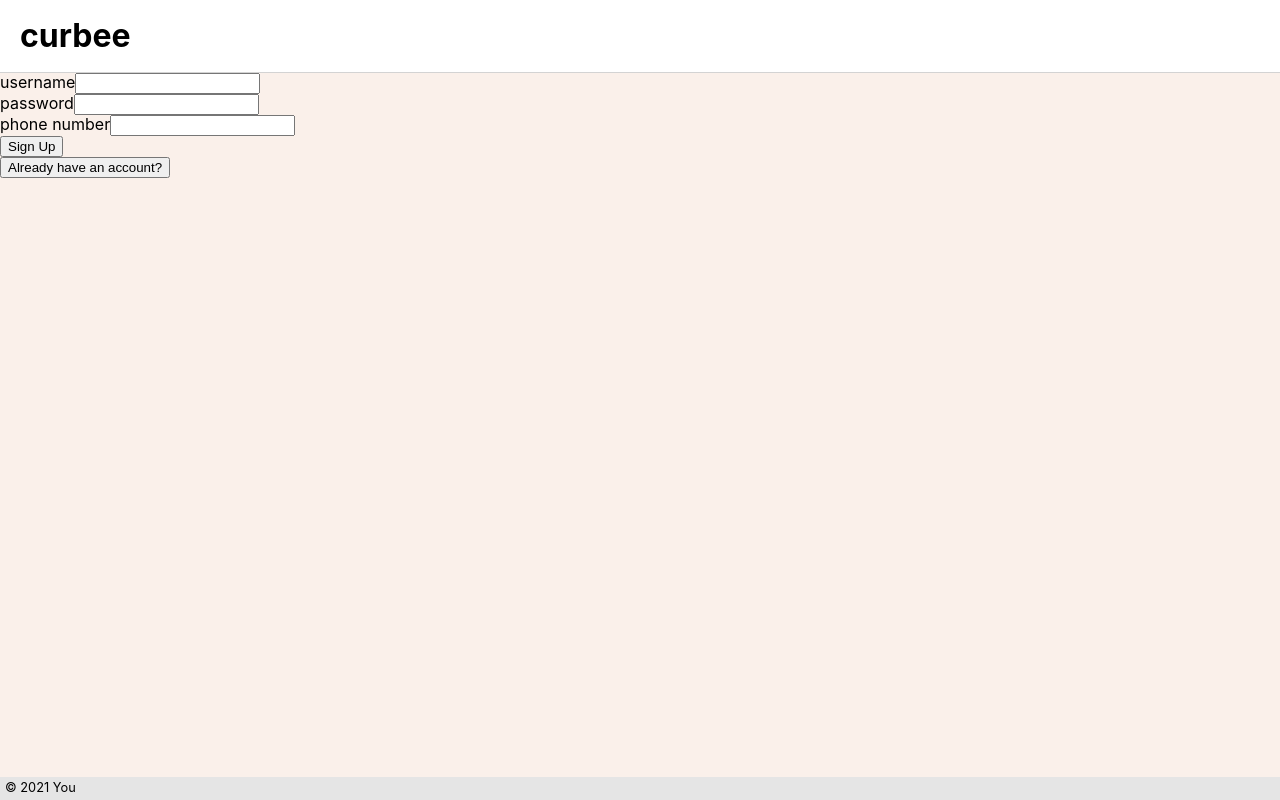
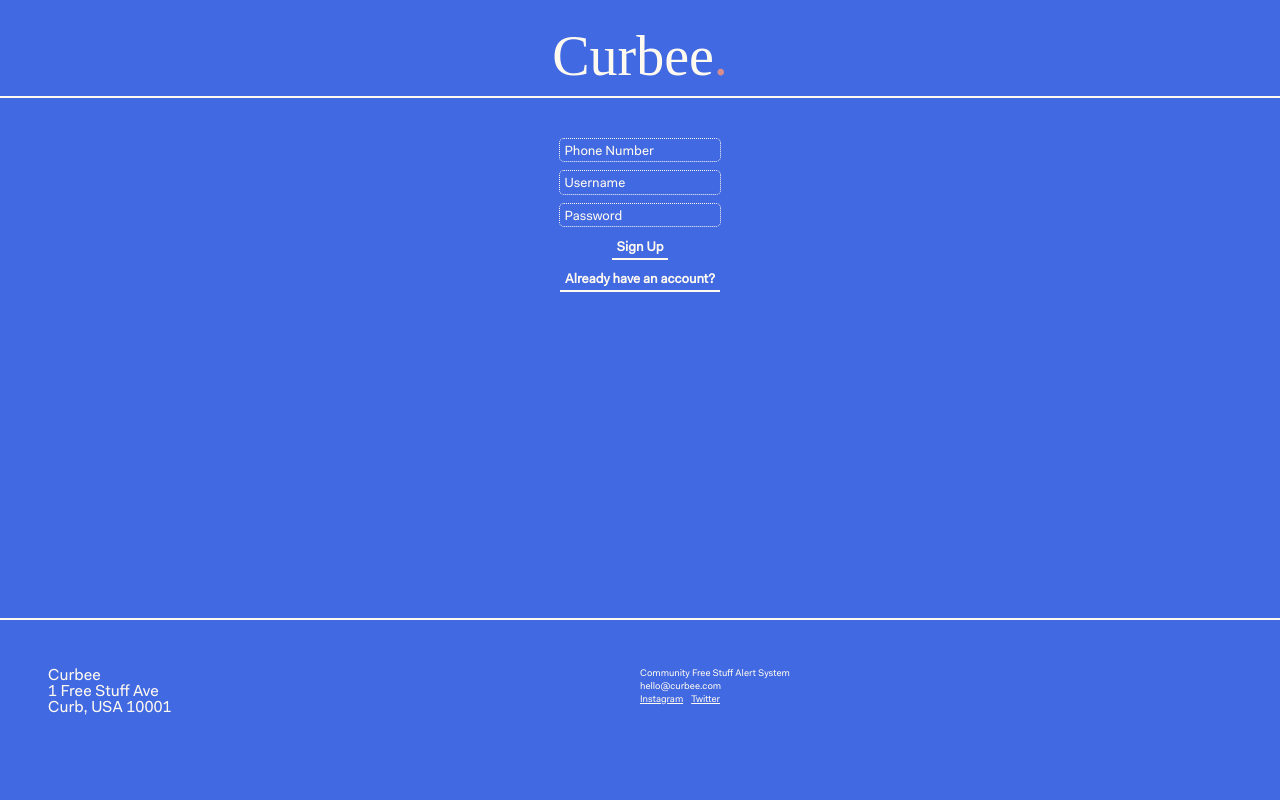
Before and after one commit to curbee-by-curbees/curbee-web, a React app: page /auth in a window 1280 px wide. Built offline with nearby package versions, Linux system fonts and the light colour scheme.

Commit message:
Auth route (#3)
* fixed auth page rendering

* implement fonts, alignment, designs

* pink dot

* work toward plugging it in

* fix error

* logging and saving a user

* white spaces

Co-authored-by: Clem Hepburn <clemhepburn@gmail.com>

```diff
--- a/package.json
+++ b/package.json
@@ -6,10 +6,13 @@
     "@testing-library/jest-dom": "^5.12.0",
     "@testing-library/react": "^11.2.6",
     "@testing-library/user-event": "^12.8.3",
+    "cors": "^2.8.5",
     "react": "^17.0.2",
     "react-dom": "^17.0.2",
     "react-router-dom": "^5.2.0",
     "react-scripts": "4.0.3",
+    "sass": "^1.35.2",
+    "sass-loader": "^12.1.0",
     "superagent": "^6.1.0",
     "web-vitals": "^1.1.1"
   },
@@ -37,5 +40,5 @@
       "last 1 safari version"
     ]
   },
-  "proxy": "http://localhost:8001"
+  "proxy": "http://localhost:7890"
 }
--- a/src/app/App.css
+++ b/src/app/App.css
@@ -1,9 +1,21 @@
+@import '../fonts/fonts.css';
+
 .App {
   height: 100vh;
-  display: grid;
+  display: flex;
+  flex-direction: column;
+  align-items: center;
   grid-template-rows: auto 1fr auto;
+  background-color: royalblue;
+  color: floralwhite;
+  font-family: 'Fakt Pro', sans-serif;
 }
 
 main {
-  background: #FAF0EA;
+  display: flex;
+  flex-direction: column;
+  align-items: center;
+  background-color: royalblue;
+  margin-top: 2.5rem;
+  height: 60vh;
 }
--- a/src/app/App.js
+++ b/src/app/App.js
@@ -2,7 +2,7 @@ import { Component } from 'react';
 import Header from './Header';
 import Footer from './Footer';
 import Home from '../home/Home';
-import AuthPage from './auth/AuthPage';
+import AuthPage from '../auth/AuthPage';
 import {
   BrowserRouter as Router,
   Route,
--- a/src/app/Footer.css
+++ b/src/app/Footer.css
@@ -1,5 +1,31 @@
 .Footer {
-  padding: 5px;
-  font-size: .8rem;
-  background: rgba(0, 0, 0, 0.1);
+  border-top: 2px solid floralwhite;
+  width: 100vw;
+  display: grid;
+  grid-template-columns: 1fr 1fr;
+  height: 20vh;
+
 }
+
+.footer-logo {
+  font-size: 1rem;
+  padding: 3rem;
+}
+
+.footer-description {
+  font-size: 0.6rem;
+  padding-top: 3rem;
+  padding-right: 1rem;
+  line-height: 0.8rem;
+}
+
+.footer-link {
+  font-size: 0.6rem;
+  text-decoration: underline;
+  margin-right: 0.5rem;
+}
+
+.red {
+  color: rgb(216, 140, 140);
+  font-family: 'Times New Roman', serif;
+}
--- a/src/app/Footer.js
+++ b/src/app/Footer.js
@@ -6,7 +6,12 @@ class Footer extends Component {
   render() {
     return (
       <footer className="Footer">
-        &copy; 2021 You
+        <div className="footer-logo">Curbee<br />1 Free Stuff Ave<br />Curb, USA 10001</div>
+        <div className="footer-description">Community Free Stuff Alert System<br />
+          hello@curbee.com<br />
+          <a className="footer-link">Instagram</a>
+          <a className="footer-link">Twitter</a>
+        </div>
       </footer>
     );
   }
--- a/src/app/Header.css
+++ b/src/app/Header.css
@@ -1,9 +1,17 @@
 .Header {
-  padding: 20px;
-  border-bottom: 1px solid lightgray;
+  border-bottom: 2px solid floralwhite;
+  width: 100vw;
+  display: flex;
+  flex-direction: column;
+  padding-top: 1rem;
+  justify-content: center;
+  align-items: center;
+  height: 10vh;
 }
 
 h1 {
-  font-size: 2rem;
-  font-weight: bold;
+  font-size: 3.5rem;
+  font-weight: normal;
+  font-family: 'Benne', serif;
+  margin: 0;
 }
--- a/src/app/Header.js
+++ b/src/app/Header.js
@@ -7,7 +7,7 @@ class Header extends Component {
     return (
       <header className="Header">
 
-        <h1>curbee</h1>
+        <h1>Curbee<span className="red">.</span></h1>
 
       </header>
     );
--- /dev/null
+++ b/src/auth/AuthPage.css
@@ -0,0 +1,41 @@
+.AuthPage {
+    display: flex;
+    flex-direction: column;
+    align-items: center;
+}
+
+input, button {
+    background-color: royalblue;
+    color: floralwhite;
+    padding: 0.3rem;
+    border: 1px dotted floralwhite;
+    border-radius: 5px;
+    outline: none;
+    margin-bottom: 0.5rem;
+    font-family: 'Fakt Pro', sans-serif;
+}
+
+
+
+button, input {
+    padding-bottom: 0.1rem;
+}
+
+button {
+    font-weight: bold;
+    border: none;
+    border-bottom: 2px solid floralwhite;
+    border-radius: 0;
+}
+
+::placeholder {
+    color: floralwhite;
+}
+
+button:hover {
+    background-color: floralwhite;
+    color: royalblue;
+    cursor: pointer;
+    transition: ease-in 0.2s;
+
+}
--- a/src/app/auth/AuthPage.js
+++ b/src/auth/AuthPage.js
@@ -1,5 +1,5 @@
 import { Component } from 'react';
-import { signUp, login } from '../../utils/curbee-api';
+import { signUp, login } from '../utils/curbee-api';
 import './AuthPage.css';
 
 export default class AuthPage extends Component {
@@ -17,7 +17,7 @@ export default class AuthPage extends Component {
 
   handleSubmit = async e => {
     const { isSignUp } = this.state;
-    const { onUser, history } = this.props;
+    const { history } = this.props;
 
     e.preventDefault();
 
@@ -27,7 +27,7 @@ export default class AuthPage extends Component {
       const action = isSignUp ? signUp : login;
       const user = await action(this.state);
 
-      onUser(user);
+      console.log(user);
 
       history.push('/');
     }
@@ -37,7 +37,7 @@ export default class AuthPage extends Component {
   }
 
   handleUsernameChange = ({ target }) => {
-    this.setState({ name: target.value });
+    this.setState({ username: target.value });
   }
 
   handlePasswordChange = ({ target }) => {
@@ -55,27 +55,31 @@ export default class AuthPage extends Component {
       <form className="AuthPage" onSubmit={this.handleSubmit}>
         {isSignUp && <p>
           <label>
-            <span>username</span>
-            <input name="name" value={username} required={true}
-              onChange={this.handleUsernameChange} />
+
+            <input name="phoneNumber" type="phoneNumber" required={true}
+              value={phoneNumber} placeholder="Phone Number" onChange={this.handlePhoneNumberChange} />
           </label>
-        </p>}
+        </p>
+        }
 
         <p>
           <label>
-            <span>password</span>
-            <input name="password" type="password" required={true}
-              value={password} onChange={this.handlePasswordChange} />
+
+            <input name="username" value={username} required={true}
+              placeholder="Username" onChange={this.handleUsernameChange} />
           </label>
         </p>
 
         <p>
           <label>
-            <span>phone number</span>
-            <input name="phoneNumber" type="phoneNumber" required={true}
-              value={phoneNumber} onChange={this.handlePhoneNumberChange} />
+
+            <input name="password" type="password" required={true}
+              value={password} placeholder="Password" onChange={this.handlePasswordChange} />
           </label>
         </p>
+
+
+
 
         <p>
           <button type="submit">Sign {isSignUp ? 'Up' : 'In'}</button>
--- /dev/null
+++ b/src/fonts/fonts.css
@@ -0,0 +1,17 @@
+@font-face {
+    font-family: "Benne";
+    src: url("./Benne-Regular.ttf") format('ttf');
+}
+
+@font-face {
+    font-family: "Fakt Pro";
+    src: url("./FaktPro-Normal.woff") format('woff');
+    font-weight: normal;
+}
+
+@font-face {
+    font-family: "Tenor Sans";
+    src: url("./TenorSans-Regular.ttf") format('ttf');
+    font-weight: normal;
+
+}
--- a/src/home/Home.css
+++ b/src/home/Home.css
@@ -1,3 +1,20 @@
+
+
 .Home {
+  display: flex;
+  flex-direction: column;
+  align-items: center;
+
 
 }
+
+h2 {
+    font-family: 'Benne', serif;
+    font-size: 2rem;
+}
+
+a {
+    color: floralwhite;
+    font-size: 1.1rem;
+    margin-top: 1rem;
+}
--- a/src/home/Home.js
+++ b/src/home/Home.js
@@ -7,10 +7,10 @@ export default class Home extends Component {
   render() {
     return (
       <div className="Home">
-        <h2>welcome to curbee</h2>
-        <h3>login in below</h3>
+        <h2>Welcome!</h2>
 
-        <Link to='/auth'>login here!</Link>
+
+        <Link to='/auth'>Log In or Sign Up</Link>
       </div>
     );
   }
--- a/src/utils/curbee-api.js
+++ b/src/utils/curbee-api.js
@@ -1,8 +1,9 @@
 import request from 'superagent';
+const API = 'http://localhost:7890';
 
 export async function signUp(credentials) {
   const response = await request
-    .post('auth/signup/')
+    .post(API + '/api/v1/auth/signup')
     .ok(res => res.status < 500)
     .send({
       username: credentials.username,
@@ -19,7 +20,7 @@ export async function signUp(credentials) {
 
 export async function login(credentials) {
   const response = await request
-    .post('/auth/login')
+    .post(API + '/api/v1/auth/login')
     .ok(res => res.status < 500)
     .send(credentials);
 
```
Also changed, not shown: public/Curbee.png (added), src/app/auth/AuthPage.css (deleted), src/fonts/Benne-Regular.ttf (added), src/fonts/FaktPro-Normal.woff (added), src/fonts/TenorSans-Regular.ttf (added), 2 other files.
